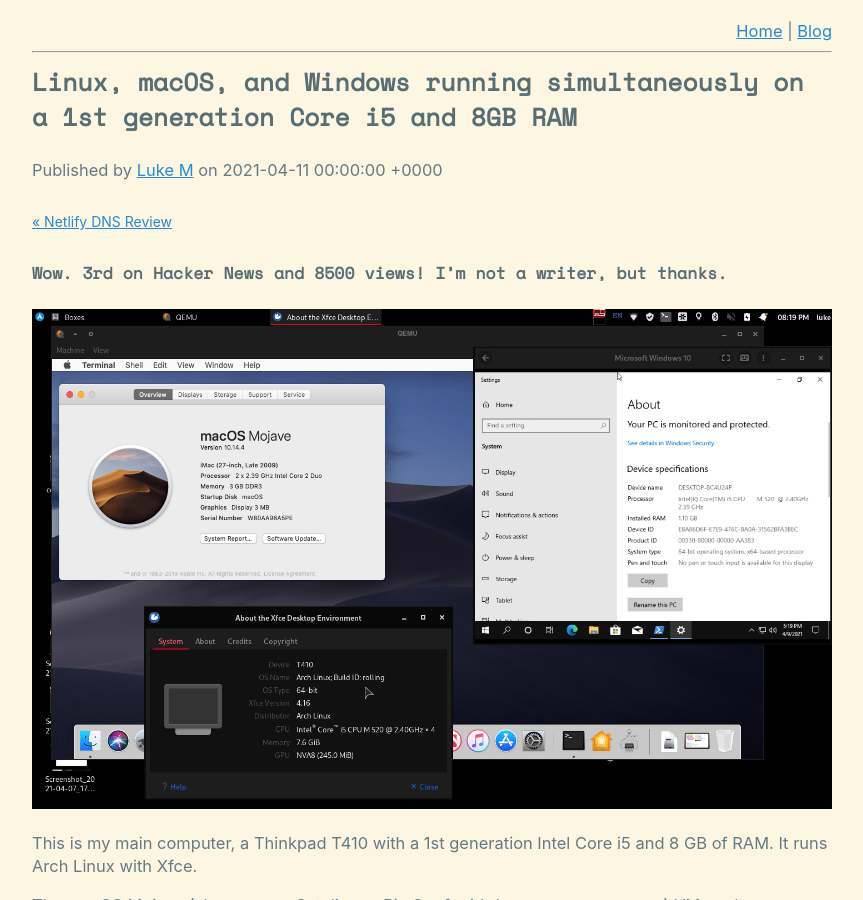
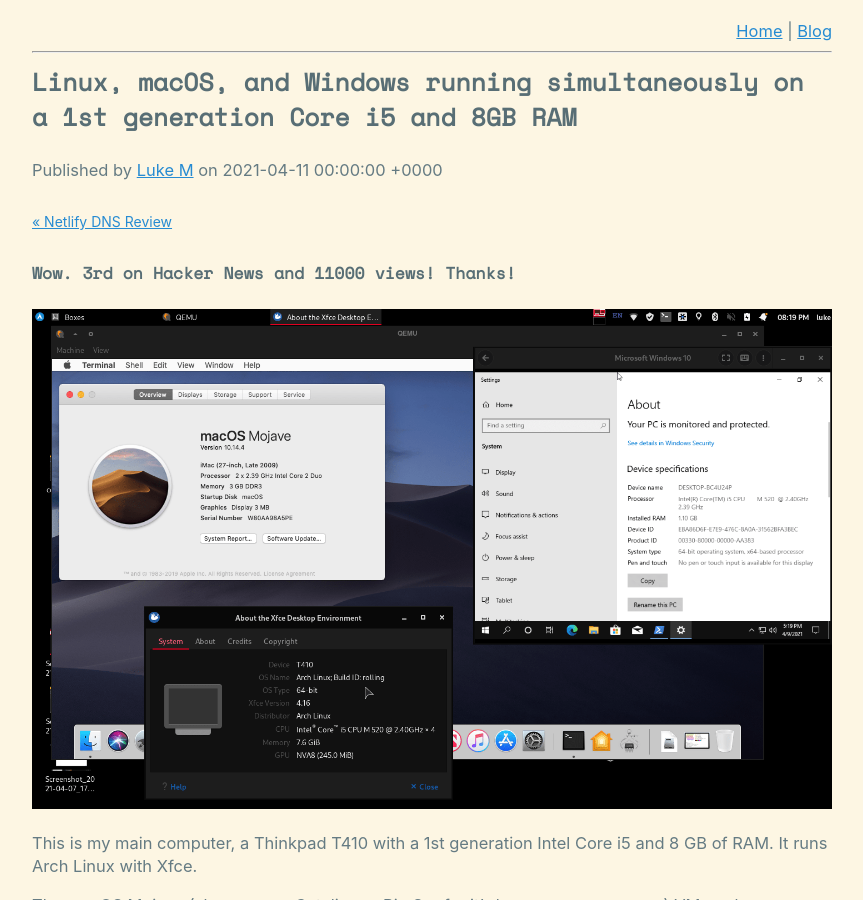
Before and after one commit to luke2m/lukesempire-gitlab-mirror, a Jekyll site: the page built from _posts/2021-04-11-VMs.md, in a window 1280 px wide and 900 px high. Shown: the whole window, without its empty margins (208-1071 px from the left). Built offline with Jekyll 4.4.1, drawn with Linux system fonts in a browser that asks for light colours; comment, search, counter and statistics services are not loaded.

Commit message:
Update 2021-04-11-VMs.md

```diff
--- a/_posts/2021-04-11-VMs.md
+++ b/_posts/2021-04-11-VMs.md
@@ -3,7 +3,7 @@
 title: Linux, macOS, and Windows running  simultaneously on a 1st generation Core i5 and 8GB RAM
 date: 2021-04-11
 ---
-#### Wow. 3rd on Hacker News and 8500 views! I'm not a writer, but thanks.
+#### Wow. 3rd on Hacker News and 11000 views! Thanks!
 ![macOS Mojave, Windows 10, and Arch Linux with XFCE showing their About dialogs](/uploads/vm/sysinfo-fs8.png)
 
 This is my main computer, a Thinkpad T410 with a 1st generation Intel Core i5 and 8 GB of RAM. It runs Arch Linux with Xfce.
```
